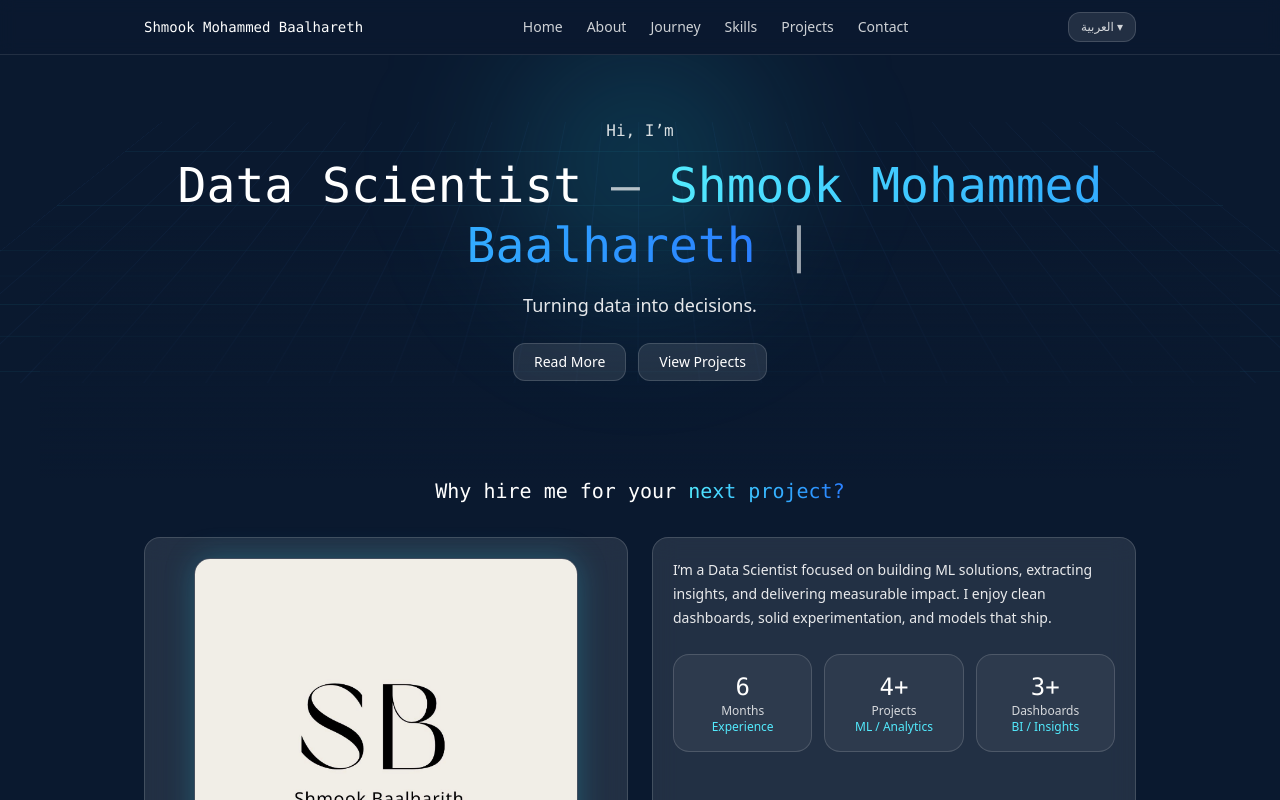
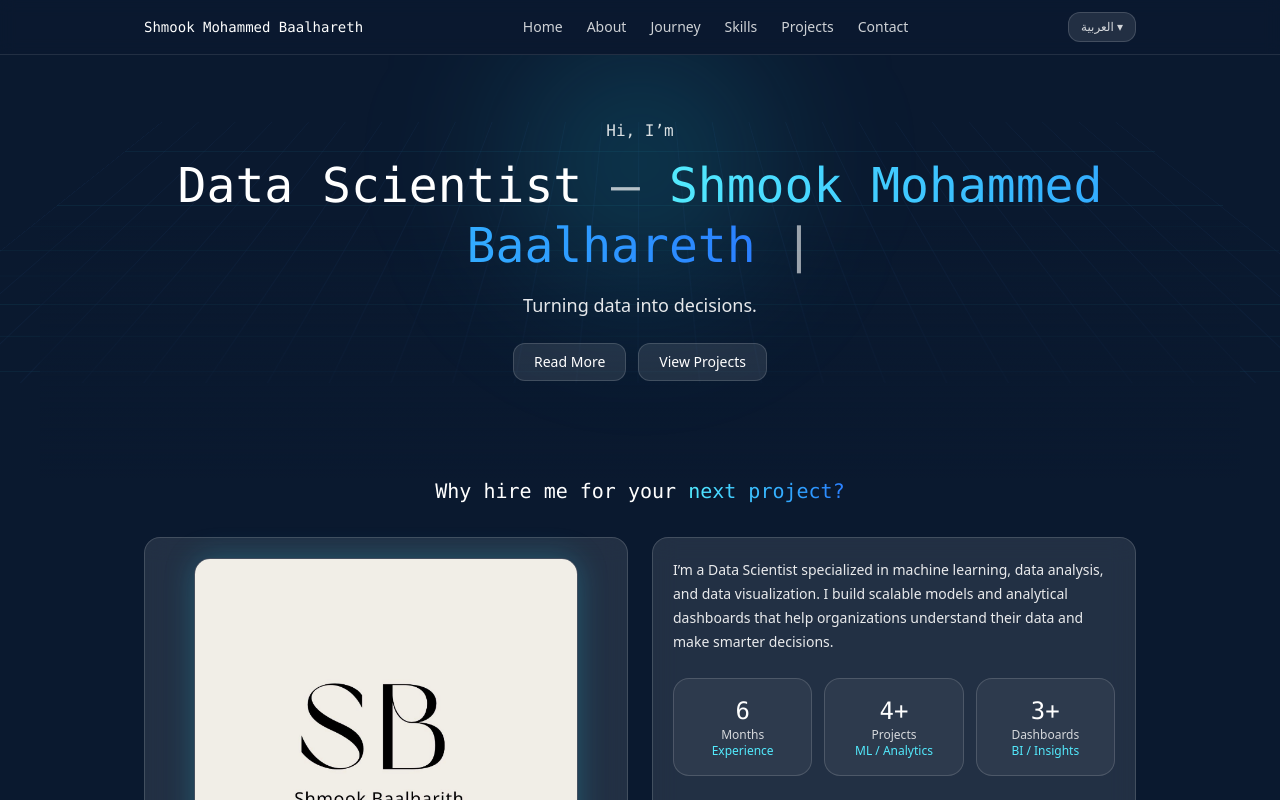
Before and after one commit to shmook71/my-portfolio, a React (Vite) app: page / in a window 1280 px wide. Shown: the top 800 px of the page. Built offline with nearby package versions, Linux system fonts and the light colour scheme.

Commit message:
update portfolio

```diff
--- a/src/App.jsx
+++ b/src/App.jsx
@@ -16,7 +16,7 @@ const DATA_EN = {
   title: "Data Scientist",
   tagline: "Turning data into decisions.",
   about:
-    "I’m a Data Scientist focused on building ML solutions, extracting insights, and delivering measurable impact. I enjoy clean dashboards, solid experimentation, and models that ship.",
+    "I’m a Data Scientist specialized in machine learning, data analysis, and data visualization. I build scalable models and analytical dashboards that help organizations understand their data and make smarter decisions.",
   stats: [
     { big: "6", small: "Months", sub: "Experience" },
     { big: "4+", small: "Projects", sub: "ML / Analytics" },
```
